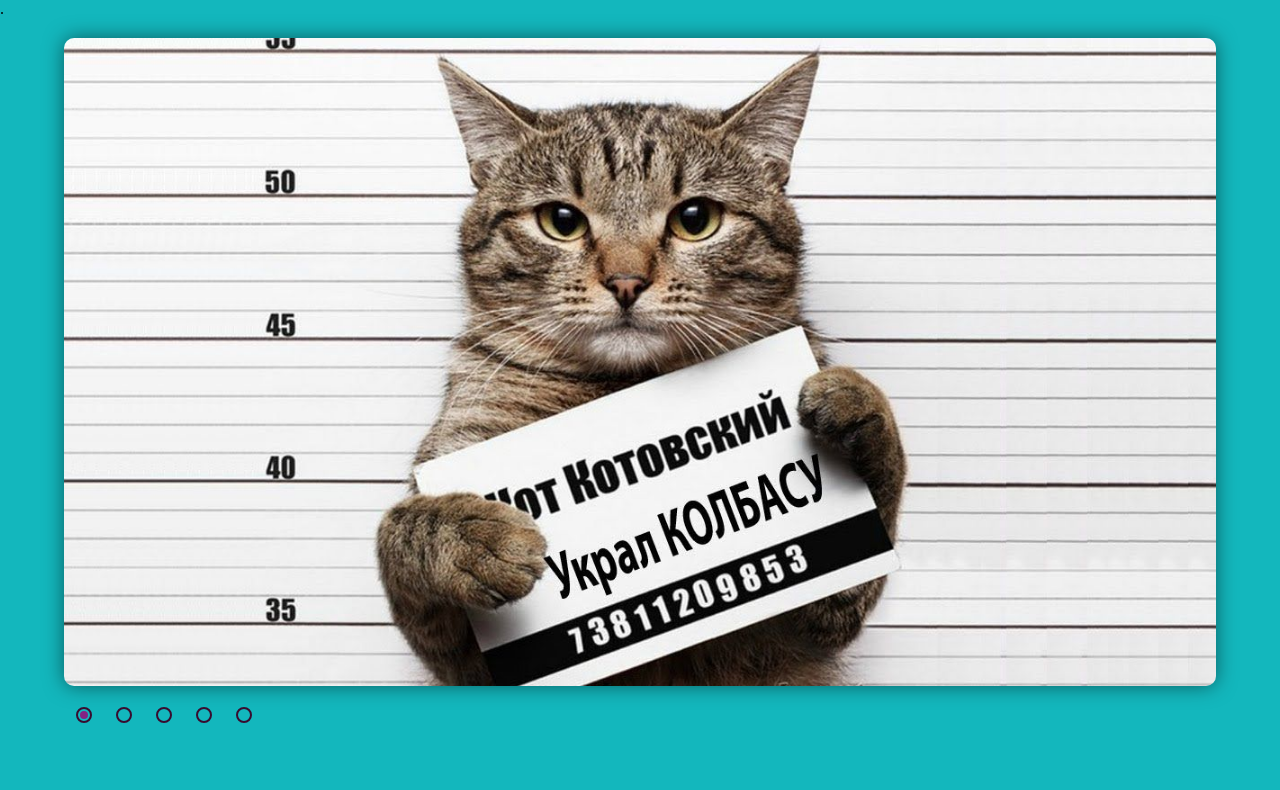
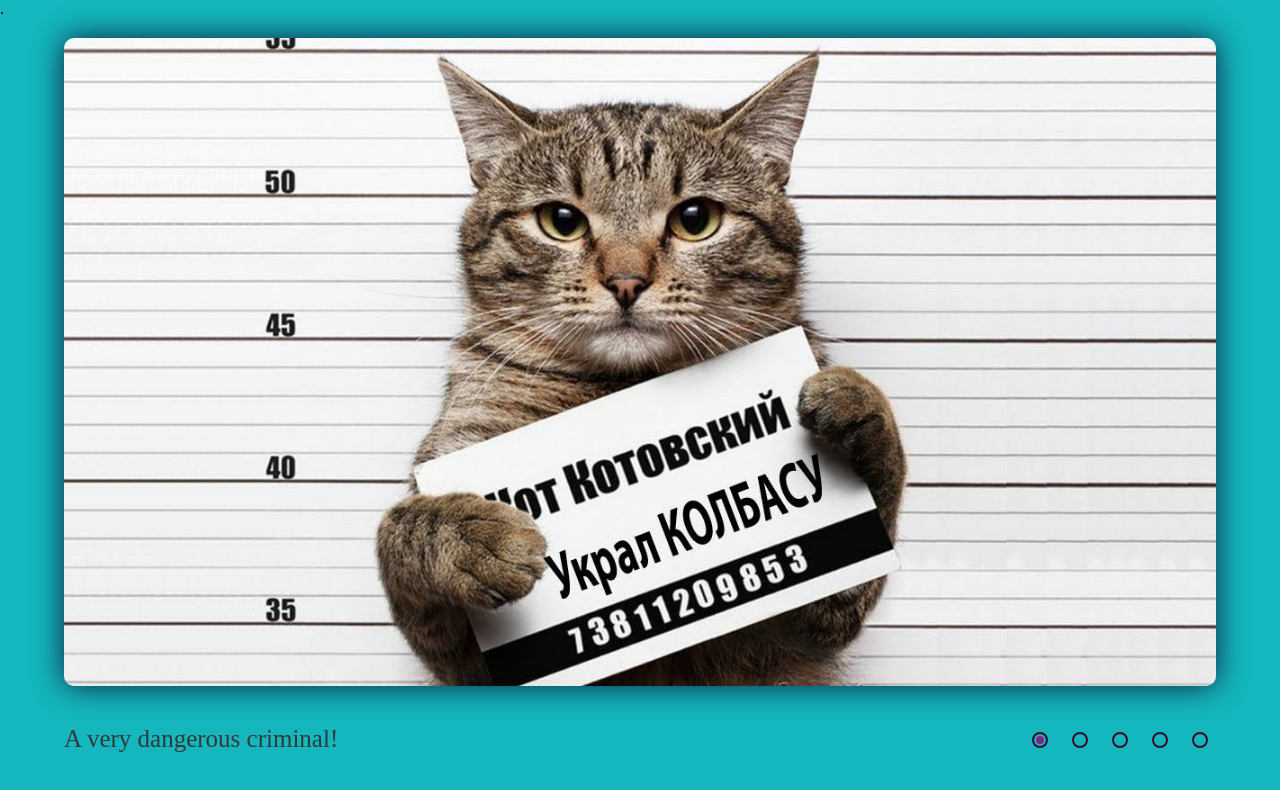
Before and after one commit to omuta777/cssMemSlider, a plain HTML site: page cssMemSlider/index.html in a window 1280 px wide. Drawn offline with Linux system fonts and the light colour scheme.

Commit message:
feat: update style.css file (Sat, May 14, 2022 12:38:53 AM)

```diff
--- a/cssMemSlider/index.html
+++ b/cssMemSlider/index.html
@@ -24,11 +24,13 @@
             <img class="slides slide4" src="./assets/img/cat9.jpg" alt="mem"/>
             <img class="slides slide5" src="./assets/img/cat5.jpg" alt="mem"/>
         </div>
-        <!--<div class="slider-content">
         <div class="slides-text">
-                <p class="slide1-text">A very dangerous criminal!</p>
-            </div>-->
-
+            <div class="slide1-text slide-text">A very dangerous criminal!</div>
+            <div class="slide2-text slide-text">Once I had fun. It was awful!</div>
+            <div class="slide3-text slide-text">Winter is coming!</div>
+            <div class="slide4-text slide-text">No play. We pissed on the props.</div>
+            <div class="slide5-text slide-text">Oh, great...I'm a background.</div>
+        </div>
         <div class="controls">
             <label for="dot1"></label>
             <label for="dot2"></label>
@@ -36,7 +38,7 @@
             <label for="dot4"></label>
             <label for="dot5"></label>
         </div>
-       <!-- </div>-->
+
 
     </div>
 </body>
--- a/cssMemSlider/style.css
+++ b/cssMemSlider/style.css
@@ -24,22 +24,22 @@ body {
 	position: relative;
 	width: 100%;
     margin: 0 auto;
-	-webkit-box-shadow: 0 0 20px rgba(0, 0, 0, .5);
-	-moz-box-shadow: 0 0 20px rgba(0, 0, 0, .5);
-	-o-box-shadow: 0 0 20px rgba(0, 0, 0, .5);
-	box-shadow: 0 0 20px rgba(0, 0, 0, .5);
+	-webkit-box-shadow: 0 0 30px rgba(15, 13, 48, 0.918);
+	-moz-box-shadow: 0 0 30px rgba(15, 13, 48, 0.918);
+	-o-box-shadow: 0 0 30px rgba(15, 13, 48, 0.918);
+	box-shadow: 0 0 30px rgba(15, 13, 48, 0.918);
     border-radius: 10px;
 }
 
 .slides {
-  height: 100%;
+    height: 100%;
 	opacity: 0;
 	position: absolute;
-  width: 100%;
+    width: 100%;
 	z-index: 0;
   /*max-width: 100%; height: auto;*/
- object-fit: cover;
-  object-position: center;
+    object-fit: cover;
+    object-position: center;
   /*margin: 0 auto;*/
 	-webkit-transform: scale(1.5);
 	-moz-transform: scale(1.5);
@@ -50,26 +50,40 @@ body {
 	-o-transition: transform ease-in-out .5s, opacity ease-in-out .5s;
 	transition: transform ease-in-out .5s, opacity ease-in-out .5s;
 }
-.slider-content {
-	display: flex;
-	flex-direction: row;
-	justify-content: space-between;
-	align-items: flex-end;
-	margin-top: 30px;
-}
+
 .slides-text {
-	/*margin-left: 30px;*/
-	position: relative;
+	float: left;
+	margin: 40px 0 0 0;
 	font-size: 25px;
     line-height: 100%;
 	color: rgb(54, 55, 56);
+
+}
+.slide-text {
+	position: absolute;
+	-webkit-transform: scale(1.5);
+	-moz-transform: scale(1.5);
+	-o-transform: scale(1.5);
+	transform: scale(1.5);
+	-webkit-transition: transform ease-in-out .5s, opacity ease-in-out .5s;
+	-moz-transition: transform ease-in-out .5s, opacity ease-in-out .5s;
+	-o-transition: transform ease-in-out .5s, opacity ease-in-out .5s;
+	transition: transform ease-in-out .5s, opacity ease-in-out .5s;
+	opacity: 0;
+	z-index: 0;
 }
 
 #dot1:checked ~ .slider-container > .slide1,
 #dot2:checked ~ .slider-container > .slide2,
 #dot3:checked ~ .slider-container > .slide3,
 #dot4:checked ~ .slider-container > .slide4,
-#dot5:checked ~ .slider-container > .slide5 {
+#dot5:checked ~ .slider-container > .slide5,
+#dot1:checked ~ .slides-text > .slide1-text,
+#dot2:checked ~ .slides-text > .slide2-text,
+#dot3:checked ~ .slides-text > .slide3-text,
+#dot4:checked ~ .slides-text > .slide4-text,
+#dot5:checked ~ .slides-text > .slide5-text
+ {
 	opacity: 1;
 	z-index: 1;
 	-webkit-transform: scale(1);
@@ -83,8 +97,8 @@ body {
 }
 
 .container .controls {
-	/*left: 50%;*/
-	/*margin-right: 30px;*/
+	margin: 25px 0 0 0;
+	float: right;
 	position: relative;
 }
 
@@ -105,7 +119,10 @@ body {
 	transition: background ease-in-out .5s;
 }
 
-.container label:hover,
+.container label:hover {
+	background: rgb(238, 241, 13);;
+}
+
 #dot1:checked ~ .controls label:nth-of-type(1),
 #dot2:checked ~ .controls label:nth-of-type(2),
 #dot3:checked ~ .controls label:nth-of-type(3),
```
Lines whose indentation alone changed are shown as unchanged.
